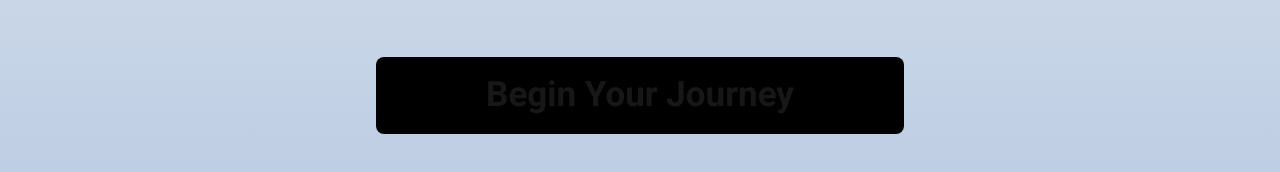
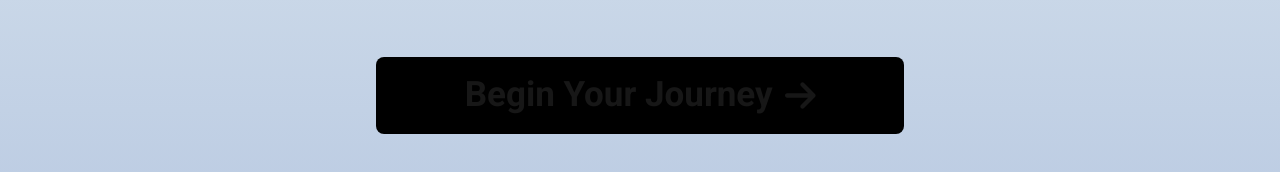
Before and after one commit to SHIVAM-KUMAR-59/sooth-mind, a Next.js app: page / in a window 1280 px wide. Shown: the part 552-724 px from the top of the page. Built offline with nearby package versions, Linux system fonts and the light colour scheme; no server answers; a web font is replaced by a local one.

Commit message:
Icon Added

```diff
--- a/components/Hero.js
+++ b/components/Hero.js
@@ -1,7 +1,8 @@
 'use client'
-
 import '../app/globals.css'
 import '@/app/styles.css'
+import { FontAwesomeIcon } from '@fortawesome/react-fontawesome'
+import { faArrowRight } from '@fortawesome/free-solid-svg-icons'
 import Link from 'next/link'
 import { useEffect, useState } from 'react'
 
@@ -29,9 +30,10 @@ const Hero = ({ session }) => {
         <div className="w-[90%] lg:w-[60%] mx-auto mt-3">
           <Link
             href={route}
-            className="text-center mx-auto px-2 py-3 w-[70%]  rounded-[8px] bg-black cursor-pointer hover:bg-[#292929] flex justify-center items-center roboto-bold text-[18px] md:text-[25px] lg:text-[30px] xl:text-[35px] sm:mt-4 hover:scale-105 hover:shadow-lg transition-all duration-200"
+            className="text-center mx-auto px-2 py-3 w-[70%]  rounded-[8px] bg-black cursor-pointer hover:bg-[#292929] flex justify-center gap-3 items-center roboto-bold text-[18px] md:text-[25px] lg:text-[30px] xl:text-[35px] sm:mt-4 hover:scale-105 hover:shadow-lg transition-all duration-200"
           >
             Begin Your Journey
+            <FontAwesomeIcon icon={faArrowRight} />
           </Link>
         </div>
       </div>
--- a/package.json
+++ b/package.json
@@ -9,6 +9,11 @@
     "lint": "next lint"
   },
   "dependencies": {
+    "@fortawesome/fontawesome-svg-core": "^6.7.2",
+    "@fortawesome/free-brands-svg-icons": "^6.7.2",
+    "@fortawesome/free-regular-svg-icons": "^6.7.2",
+    "@fortawesome/free-solid-svg-icons": "^6.7.2",
+    "@fortawesome/react-fontawesome": "^0.2.2",
     "axios": "^1.7.9",
     "bcrypt": "^5.1.1",
     "cookie": "^1.0.2",
```
Also changed, not shown: 1 other file (tests, documents, lock files or other folders).
